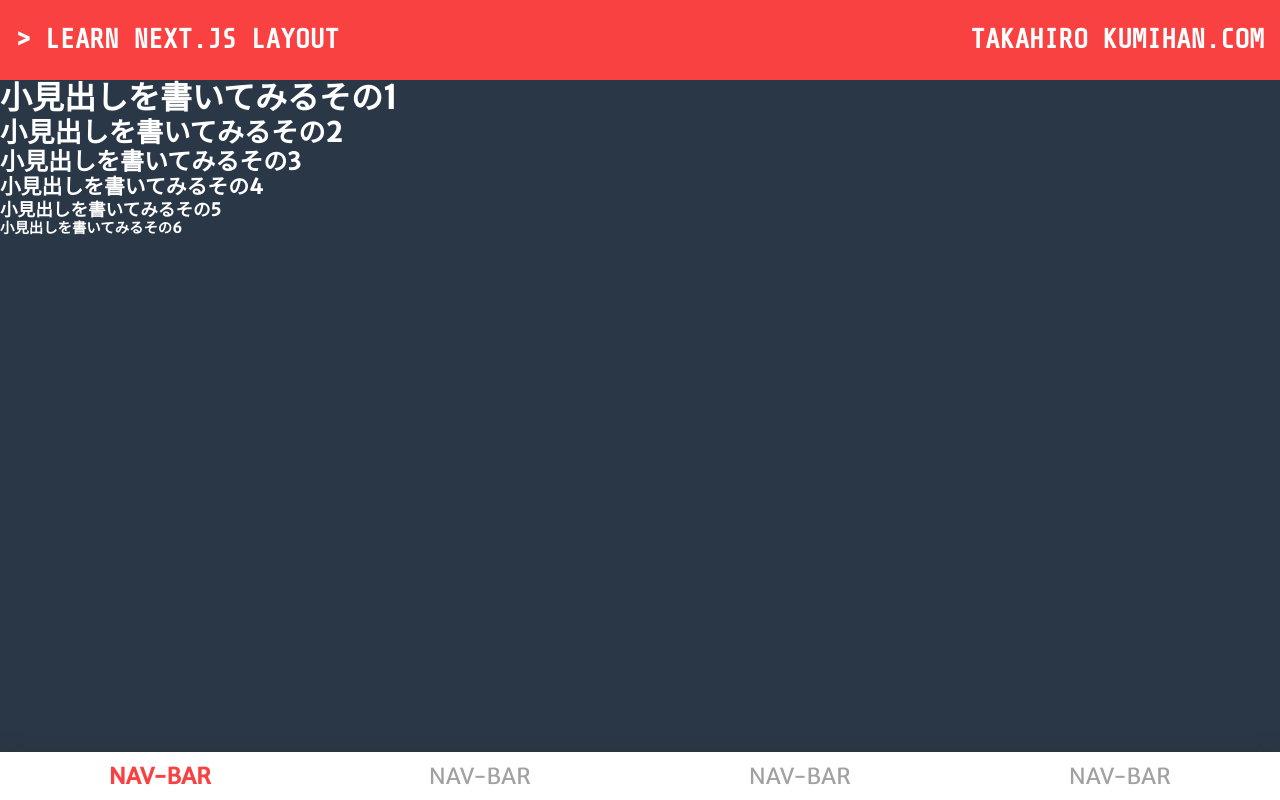
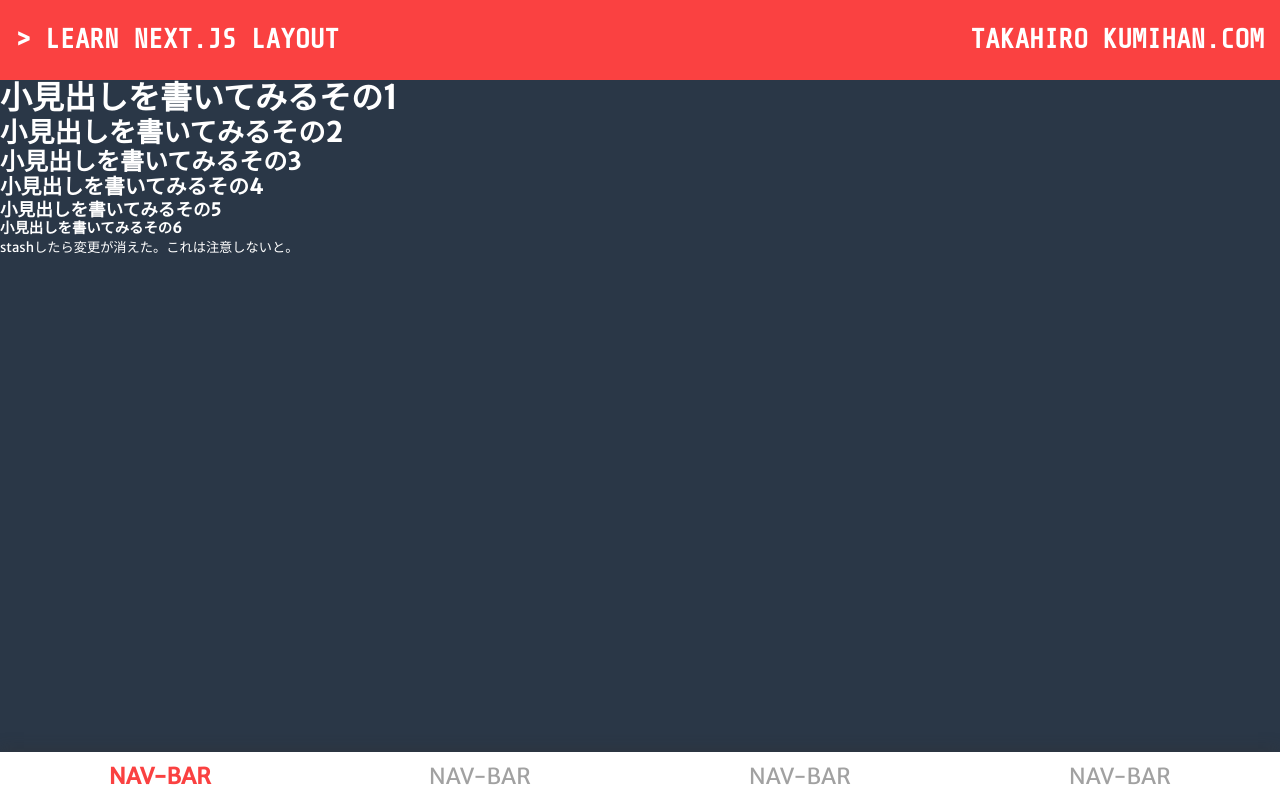
Before and after one commit to vivlio-kumihan/layout-pattern, a Next.js app: page / in a window 1280 px wide. Built offline with nearby package versions, Linux system fonts and the light colour scheme.

Commit message:
add commit

```diff
--- a/pages/index.js
+++ b/pages/index.js
@@ -10,6 +10,7 @@ const Index = () => {
         <h4>小見出しを書いてみるその4</h4>
         <h5>小見出しを書いてみるその5</h5>
         <h6>小見出しを書いてみるその6</h6>
+        <p>stashしたら変更が消えた。これは注意しないと。</p>
       </Layout>
   )
 }
```
